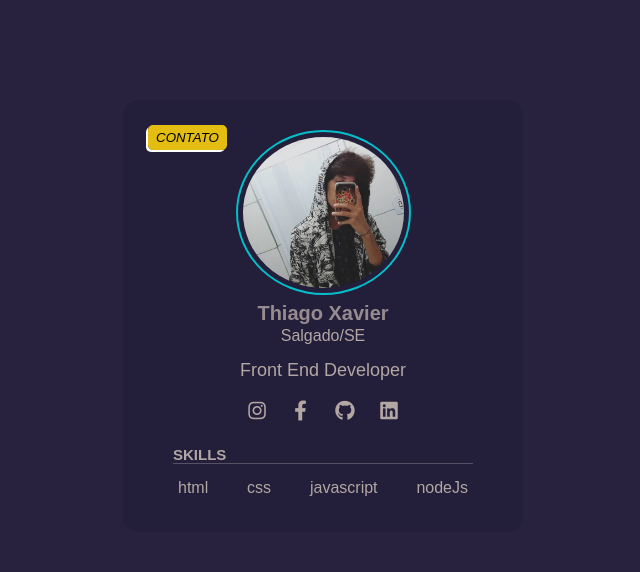
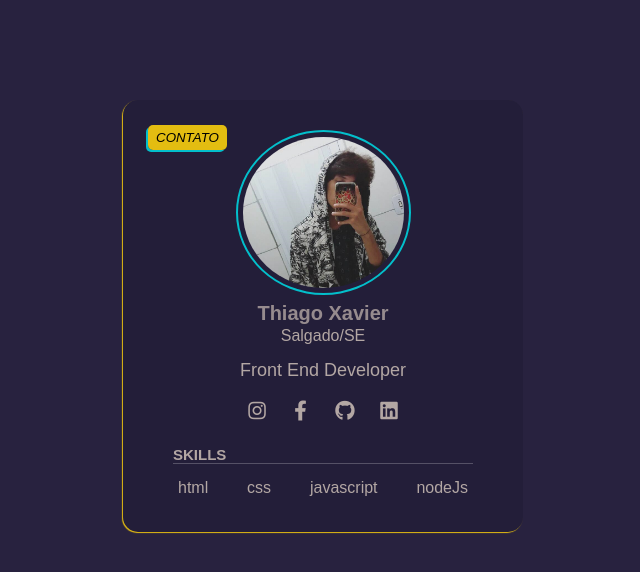
Before and after one commit to ThiagoMob/Profile-Card, a plain HTML site: page index.html in a window 1280 px wide. In both pictures the pointer is over the input "contato". Shown: the whole page, without its empty margins (317-957 px from the left). Drawn offline with Linux system fonts and the light colour scheme.

Commit message:
Add files via upload

```diff
--- a/css/style.css
+++ b/css/style.css
@@ -27,6 +27,7 @@ body{
     align-items: center;
     flex-direction: column;
     background: #231E39;
+    box-shadow: -1px 1px 1px rgba(241, 200, 14, 0.938);
 }
 .conteiner input{
     position: absolute;
@@ -42,7 +43,7 @@ body{
     cursor: pointer;
 }
 .conteiner input:hover{
-    box-shadow: -2px 2px 0px white;
+    box-shadow: -2px 2px 0px #03BFCB;
 }
 .img{
     margin-bottom: 15px;
```
